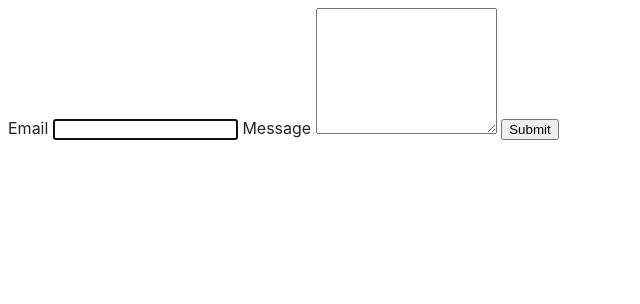
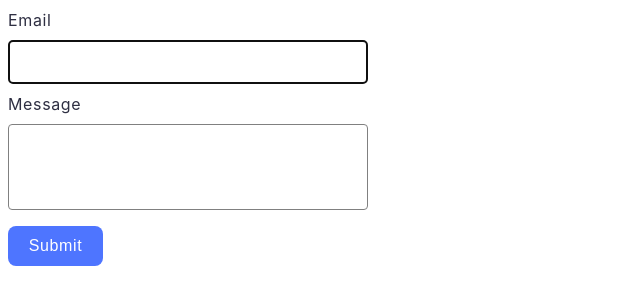
Before and after one commit to StepaniukYurii/goit-js-hw-09, a website built with Vite: page src/2-form.html in a window 1280 px wide. Shown: the whole page, without its empty margins (0-640 px from the left). Built offline with nearby package versions, Linux system fonts and the light colour scheme.

Commit message:
add new files

```diff
--- a/src/css/2-form.css
+++ b/src/css/2-form.css
@@ -0,0 +1,65 @@
+.feedback-form label {
+  display: flex;
+  flex-direction: column;
+  width: 360px;
+  font-weight: 400;
+  font-size: 16px;
+  line-height: 1.5;
+  letter-spacing: 0.04em;
+  color: #2e2f42;
+  margin-bottom: 8px;
+}
+.feedback-form label input {
+  border: 1px solid #808080;
+  border-radius: 4px;
+  height: 40px;
+  padding-left: 16px;
+  padding-right: 16px;
+  font-weight: 400;
+  font-size: 16px;
+  line-height: 1.5;
+  letter-spacing: 0.04em;
+  color: #2e2f42;
+  margin-top: 8px;
+}
+
+.feedback-form label input:hover {
+  border: 1px solid #000;
+}
+
+.feedback-form label textarea {
+  height: 80px;
+  border: 1px solid #808080;
+  border-radius: 4px;
+  resize: none;
+  padding-left: 16px;
+  padding-right: 16px;
+  font-weight: 400;
+  font-size: 16px;
+  line-height: 1.5;
+  letter-spacing: 0.04em;
+  color: #2e2f42;
+  margin-top: 8px;
+}
+
+.feedback-form label textarea:hover {
+  border: 1px solid #000;
+}
+
+.feedback-form button {
+  margin-top: 8px;
+  border-radius: 8px;
+  padding: 8px 16px;
+  width: 95px;
+  height: 40px;
+  border: none;
+  background-color: #4e75ff;
+  font-weight: 500;
+  font-size: 16px;
+  line-height: 1.5;
+  letter-spacing: 0.04em;
+  color: #fff;
+}
+.feedback-form button:hover {
+  background-color: #6c8cff;
+}
--- a/src/css/styles.css
+++ b/src/css/styles.css
@@ -7,8 +7,8 @@
 @import url('./reset.css');
 @import url('./vite-promo.css');
 @import url('./header.css');
-@import url(./1-gallery.css);
-@import url(./2-form.css);
+@import url('./1-gallery.css');
+@import url('./2-form.css');
 :root {
   font-family: Inter, Avenir, Helvetica, Arial, sans-serif;
   font-size: 16px;
--- a/src/js/1-gallery.js
+++ b/src/js/1-gallery.js
@@ -1,5 +1,6 @@
 import SimpleLightbox from 'simplelightbox';
 import 'simplelightbox/dist/simple-lightbox.min.css';
+
 const images = [
   {
     preview:
@@ -65,6 +66,7 @@ const images = [
     description: 'Lighthouse Coast Sea',
   },
 ];
+
 const gallery = document.querySelector('.gallery');
 const fragment = document.createDocumentFragment();
 
--- a/src/js/2-form.js
+++ b/src/js/2-form.js
@@ -1,4 +1,33 @@
 const formData = { email: '', message: '' };
 const form = document.querySelector('.feedback-form');
-const texterya = form.elements.message;
-const localStorageKey = 'message';
+
+form.addEventListener('input', event => {
+  formData[event.target.name] = event.target.value;
+  localStorage.setItem('feedback-form-state', JSON.stringify(formData));
+});
+
+const savedData = localStorage.getItem('feedback-form-state');
+
+if (savedData) {
+  const parsedData = JSON.parse(savedData);
+  formData.email = parsedData.email;
+  formData.message = parsedData.message;
+
+  form.elements.email.value = formData.email;
+  form.elements.message.value = formData.message;
+}
+
+form.addEventListener('submit', event => {
+  event.preventDefault();
+
+  if (!formData.email.trim() || !formData.message.trim()) {
+    alert('Fill please all fields');
+    return;
+  }
+
+  console.log(formData);
+  localStorage.removeItem('feedback-form-state');
+  formData.email = '';
+  formData.message = '';
+  form.reset();
+});
```
